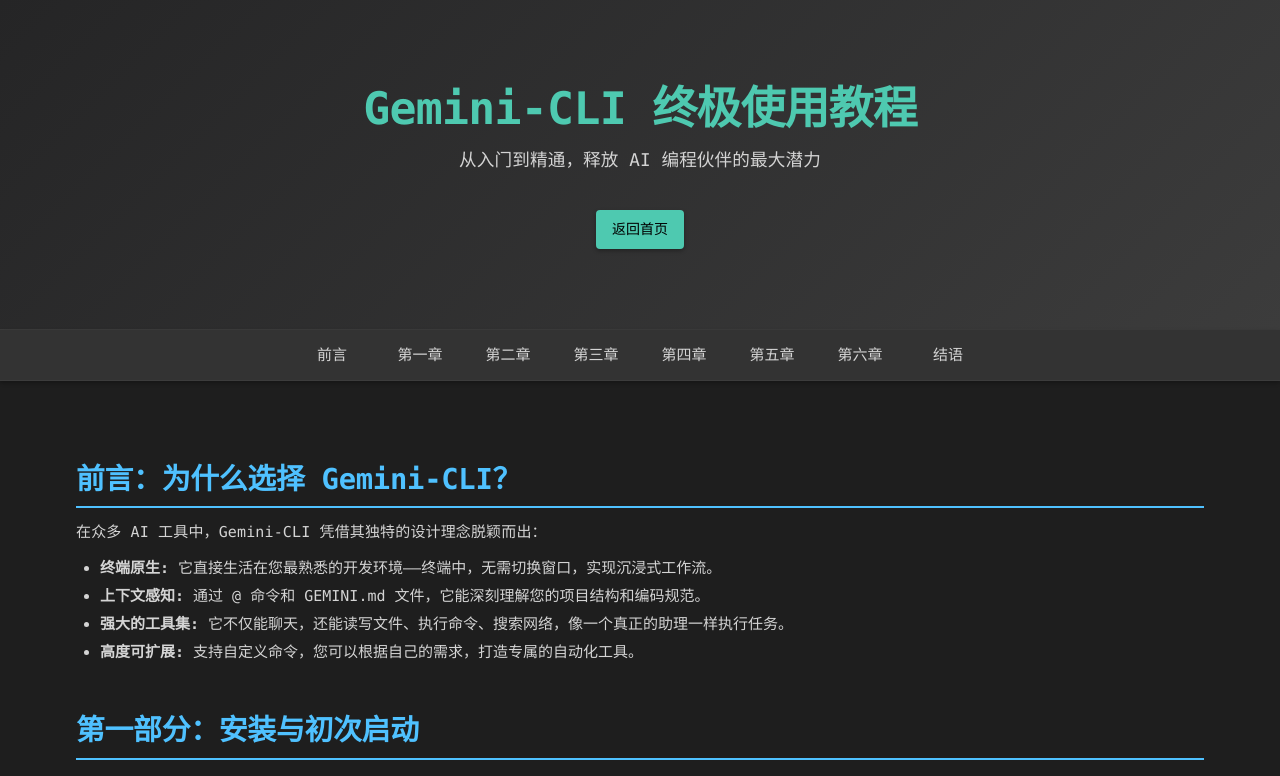
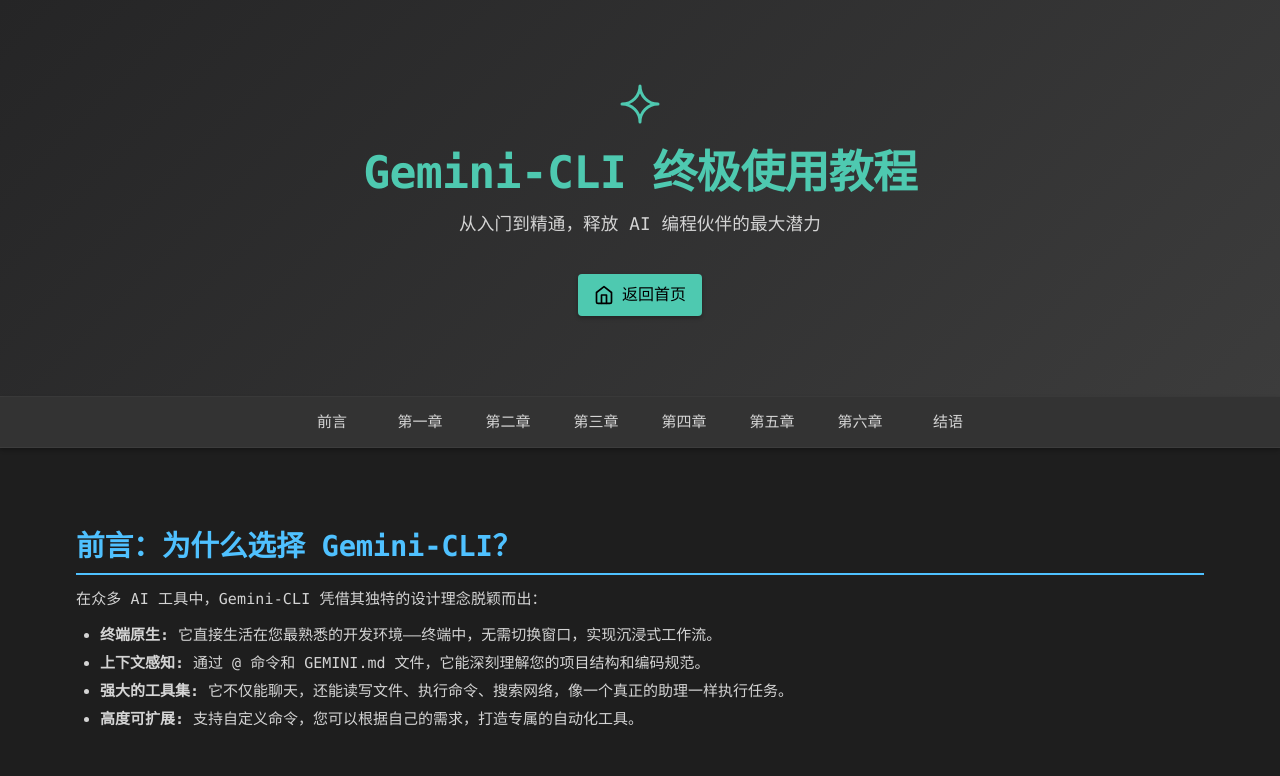
Before and after one commit to bbylw/gemini-cli-cn, a plain HTML site: page tutorial.html in a window 1280 px wide. Shown: the top 776 px of the page. Drawn offline with Linux system fonts and the light colour scheme.

Commit message:
Add files via upload

```diff
--- a/css/style.css
+++ b/css/style.css
@@ -162,13 +162,15 @@
 
 /* 按钮样式 */
 .button {
-    display: inline-block;
+    display: inline-flex;
+    align-items: center;
+    gap: 8px;
     background-color: var(--vscode-blue);
     color: #000000;
     padding: var(--spacing-sm) var(--spacing-lg);
     border-radius: var(--border-radius);
     font-weight: 500;
-    font-size: 0.875rem;
+    font-size: 1rem;
     transition: all 0.2s ease;
     box-shadow: var(--shadow-1);
     border: none;
@@ -177,8 +179,14 @@
     position: relative;
 }
 
+.button-icon {
+    width: 20px;
+    height: 20px;
+}
+
 .button:hover {
     background-color: #78d0ff;
+    color: #2c2c2c;
     box-shadow: var(--shadow-2);
     transform: translateY(-1px);
 }
@@ -237,13 +245,15 @@
 
 /* 优化的返回首页按钮样式 */
 .back-button {
-    display: inline-block;
+    display: inline-flex;
+    align-items: center;
+    gap: 8px;
     background-color: var(--vscode-green);
     color: #000000;
     padding: var(--spacing-sm) var(--spacing-lg);
     border-radius: var(--border-radius);
     font-weight: 500;
-    font-size: 0.875rem;
+    font-size: 1rem;
     transition: all 0.2s ease;
     box-shadow: var(--shadow-1);
     border: none;
@@ -255,6 +265,7 @@
 
 .back-button:hover {
     background-color: #78e0c9;
+    color: #2c2c2c;
     box-shadow: var(--shadow-2);
     transform: translateY(-1px);
 }
@@ -298,6 +309,11 @@
     position: relative;
     overflow: hidden;
     border-bottom: 1px solid var(--vscode-border);
+}
+
+.gemini-icon {
+    margin: 0 auto 16px;
+    display: block;
 }
 
 .hero h1 {
--- a/tutorial.html
+++ b/tutorial.html
@@ -13,9 +13,13 @@
 <body>
     <header class="tutorial-header">
         <div class="container">
+            <svg xmlns="http://www.w3.org/2000/svg" width="48" height="48" viewBox="0 0 24 24" fill="none" class="gemini-icon"><path stroke="currentColor" stroke-linecap="round" stroke-linejoin="round" stroke-width="1.5" d="M3 12a9 9 0 0 0 9-9a9 9 0 0 0 9 9a9 9 0 0 0-9 9a9 9 0 0 0-9-9" color="#4ec9b0"/></svg>
             <h1>Gemini-CLI 终极使用教程</h1>
             <p>从入门到精通，释放 AI 编程伙伴的最大潜力</p>
-            <a href="index.html" class="back-button">返回首页</a>
+            <a href="index.html" class="back-button">
+                <svg xmlns="http://www.w3.org/2000/svg" width="24" height="24" viewBox="0 0 24 24" fill="none" stroke="#000000" stroke-width="2" stroke-linecap="round" stroke-linejoin="round" class="button-icon"><path d="M3 9l9-7 9 7v11a2 2 0 0 1-2 2H5a2 2 0 0 1-2-2z"></path><polyline points="9 22 9 12 15 12 15 22"></polyline></svg>
+                返回首页
+            </a>
         </div>
     </header>
 
```
Also changed, not shown: index.html (+5 -1 lines).
